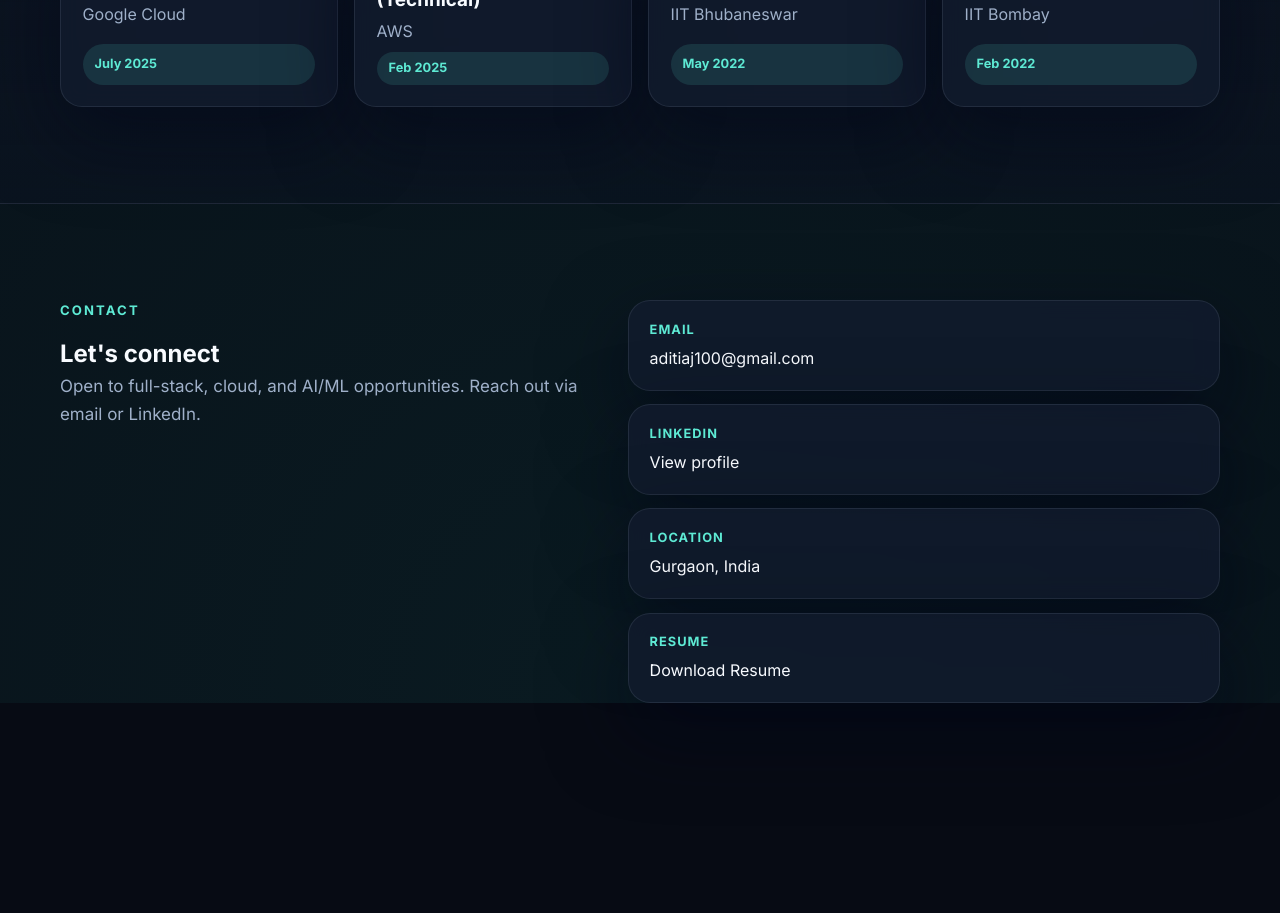
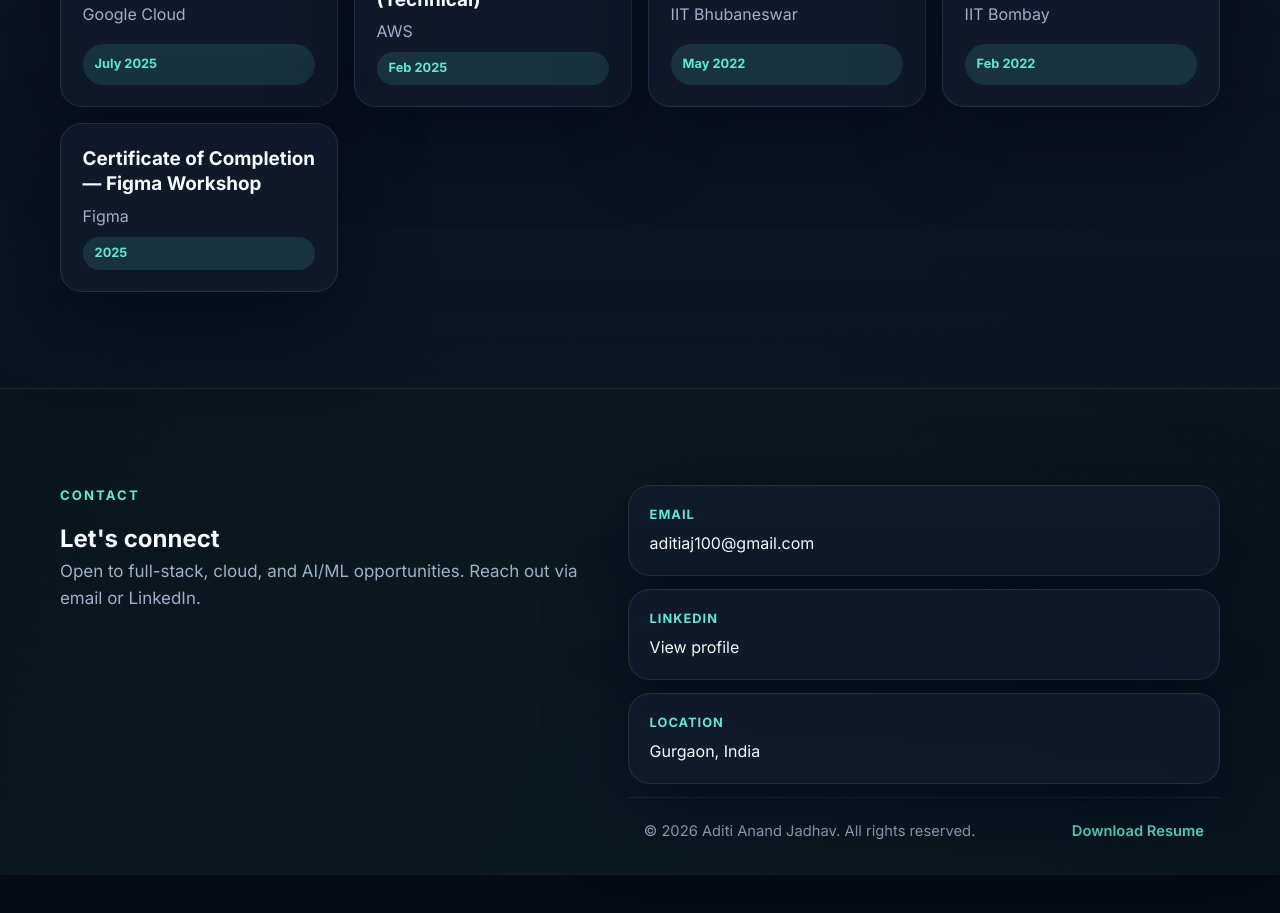
Before and after one commit to Aditiaj1429/AditiJadhav-Portfolio, a React (Vite) app: page / in a window 1280 px wide. Shown: the part 5920-6833 px from the top of the page. Before the commit the page ends 6671 px from the top, so only its background shows below. Built offline with nearby package versions, Linux system fonts and the light colour scheme.

Commit message:
Added Certification

```diff
--- a/src/components/Contact.tsx
+++ b/src/components/Contact.tsx
@@ -1,49 +1,3 @@
-// import { profile } from "../data/portfolio";
-
-// export function Contact() {
-//   return (
-//     <section id="contact" className="section contact-section">
-//       <div className="container contact-grid">
-//         <div>
-//           <p className="eyebrow">Contact</p>
-//           <h2>Let&apos;s connect</h2>
-//           <p className="section-description">
-//             Open to full-stack, cloud, and AI/ML opportunities. Reach out via email or LinkedIn.
-//           </p>
-//         </div>
-
-//         <div className="contact-cards">
-//           <a className="contact-card" href={`mailto:${profile.email}`}>
-//             <span className="contact-label">Email</span>
-//             <span>{profile.email}</span>
-//           </a>
-//           {/* <a className="contact-card" href={`tel:${profile.phone.replace(/\s/g, "")}`}>
-//             <span className="contact-label">Phone</span>
-//             <span>{profile.phone}</span>
-//           </a> */}
-//           <a className="contact-card" href={profile.linkedin} target="_blank" rel="noreferrer">
-//             <span className="contact-label">LinkedIn</span>
-//             <span>View profile</span>
-//           </a>
-//           <div className="contact-card static">
-//             <span className="contact-label">Location</span>
-//             <span>{profile.location}</span>
-//           </div>
-//         </div>
-//       </div>
-
-//       {/* <footer className="footer">
-//         <div className="container footer-inner">
-//           <p>© {new Date().getFullYear()} {profile.name}. All rights reserved.</p>
-//           <a href={profile.resumePath} download={profile.resumeFileName}>
-//             Download Resume
-//           </a>
-//         </div>
-//       </footer> */}
-//     </section>
-//   );
-// }
-
 import { profile } from "../data/portfolio";
 
 export function Contact() {
@@ -74,10 +28,14 @@ export function Contact() {
             <span>{profile.location}</span>
           </div>
 
-          <a className="contact-card" href={profile.resumePath} download={profile.resumeFileName}>
-            <span className="contact-label">Resume</span>
-            <span>Download Resume</span>
-          </a>
+          <footer className="footer">
+           <div className="container footer-inner">
+             <p>© {new Date().getFullYear()} {profile.name}. All rights reserved.</p>
+             <a href={profile.resumePath} download={profile.resumeFileName}>
+               Download Resume
+             </a>
+           </div>
+         </footer>
         </div>
       </div>
     </section>
--- a/src/data/portfolio.ts
+++ b/src/data/portfolio.ts
@@ -232,6 +232,7 @@ export const certifications = [
   { name: "AWS Partner Accreditation (Technical)", issuer: "AWS", date: "Feb 2025" },
   { name: "Cloud Computing Program", issuer: "IIT Bhubaneswar", date: "May 2022" },
   { name: "Web Development Program", issuer: "IIT Bombay", date: "Feb 2022" },
+  { name: "Certificate of Completion — Figma Workshop", issuer: "Figma", date: "2025" },
 ];
 
 export const navLinks = [
```
Also changed, not shown: 1 other file (tests, documents, lock files or other folders).
